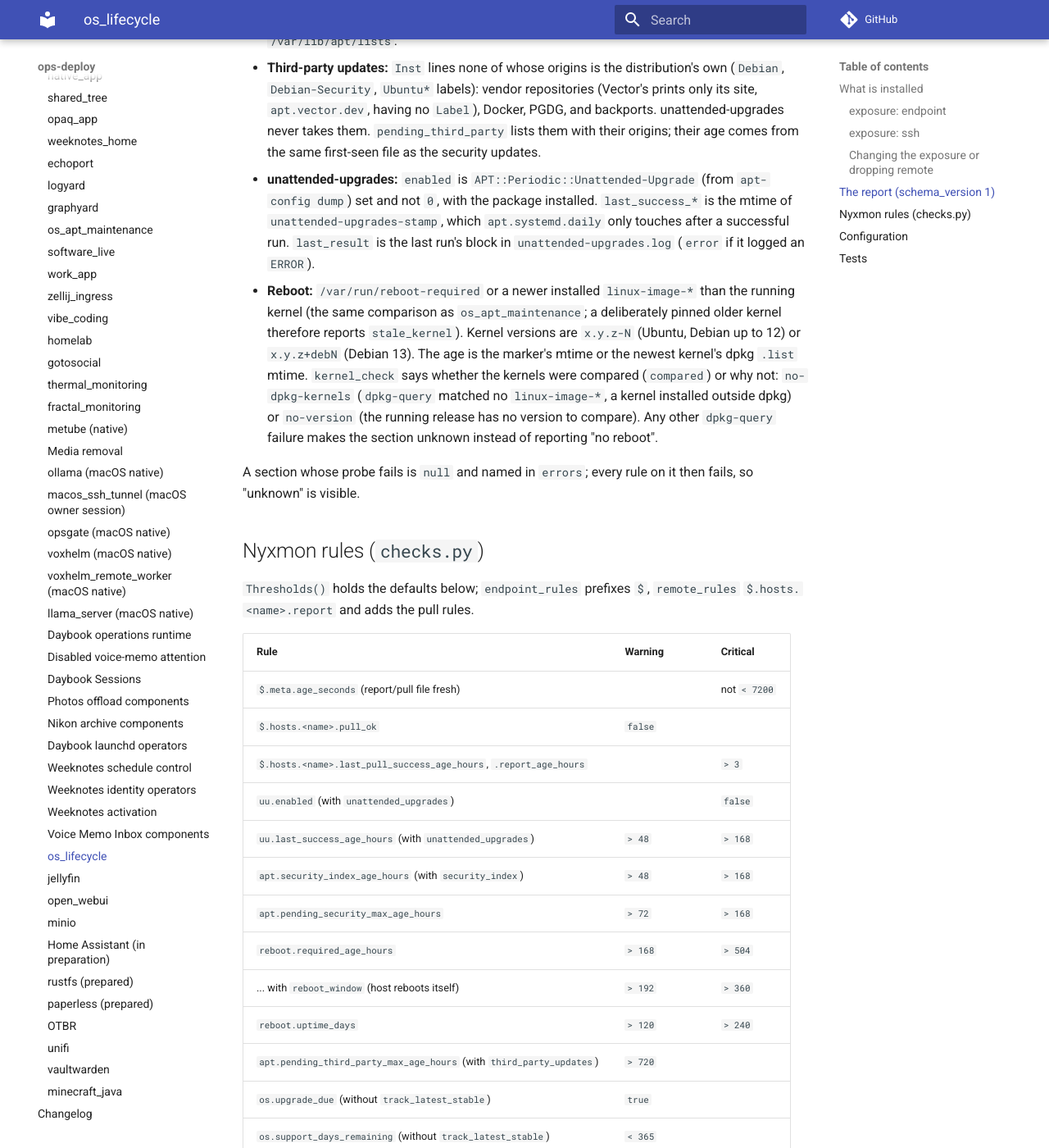
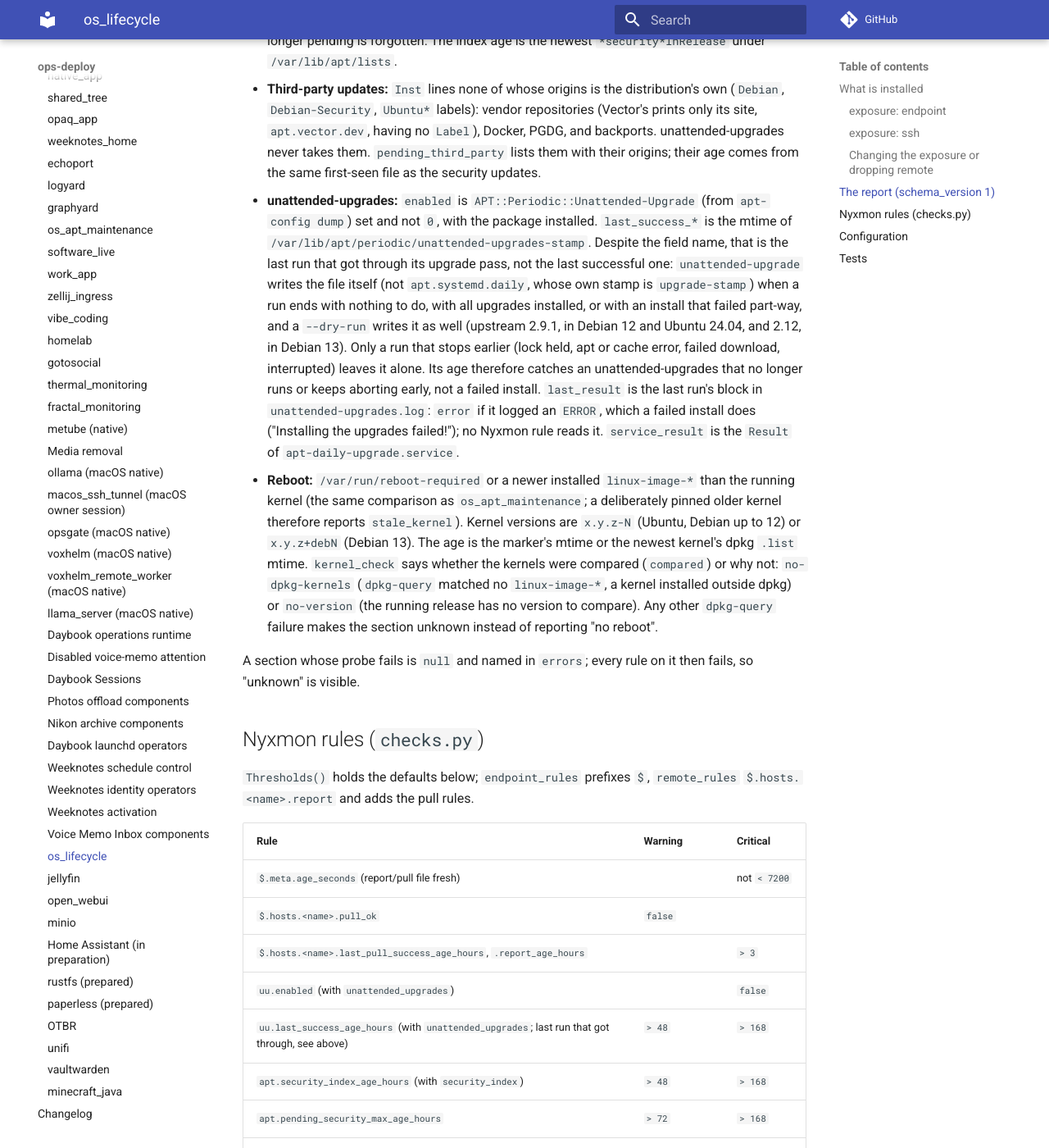
Before and after one commit to ephes/ops-deploy, an MkDocs documentation site: the page built from docs/services/os_lifecycle.md, in a window 1280 px wide and 1400 px high, scrolled down 5186 px. Shown: the whole window at 82% size. Built offline with MkDocs 1.6.1 and Material for MkDocs 9.7.7, drawn with Linux system fonts in a browser that asks for light colours; comment, search, counter and statistics services are not loaded; some of the changed text lies outside the part shown.

Commit message:
os_lifecycle docs: unattended-upgrades-stamp marks the last completed run, not the last success
unattended-upgrade writes the stamp itself (apt.systemd.daily touches
upgrade-stamp), also after a run whose install failed and after a
--dry-run; only an early abort leaves it alone. A failed install shows
as last_result: error, which no Nyxmon rule reads.

```diff
--- a/docs/services/os_lifecycle.md
+++ b/docs/services/os_lifecycle.md
@@ -8,8 +8,8 @@ Ansible role behind it). The report answers:
   life), whether a newer stable release exists and whether an upgrade is due;
 - how many security updates are pending and how old the oldest one is, how
   old the security package index is, which packages are held;
-- whether unattended-upgrades is installed and enabled, and when it last ran
-  successfully;
+- whether unattended-upgrades is installed and enabled, when it last got
+  through a run, and whether that run logged an error;
 - whether a reboot is required (marker file or a newer installed kernel than
   the running one), since when, and the uptime.
 
@@ -239,10 +239,21 @@ host leaves `ssh`.
   the same first-seen file as the security updates.
 - **unattended-upgrades:** `enabled` is `APT::Periodic::Unattended-Upgrade`
   (from `apt-config dump`) set and not `0`, with the package installed.
-  `last_success_*` is the mtime of `unattended-upgrades-stamp`, which
-  `apt.systemd.daily` only touches after a successful run. `last_result` is
-  the last run's block in `unattended-upgrades.log` (`error` if it logged an
-  `ERROR`).
+  `last_success_*` is the mtime of
+  `/var/lib/apt/periodic/unattended-upgrades-stamp`. Despite the field name,
+  that is the last run that got through its upgrade pass, not the last
+  successful one: `unattended-upgrade` writes the file itself (not
+  `apt.systemd.daily`, whose own stamp is `upgrade-stamp`) when a run ends
+  with nothing to do, with all upgrades installed, or with an install that
+  failed part-way, and a `--dry-run` writes it as well (upstream 2.9.1, in
+  Debian 12 and Ubuntu 24.04, and 2.12, in Debian 13). Only a run that stops
+  earlier (lock held, apt or cache error, failed download, interrupted)
+  leaves it alone. Its age therefore catches an unattended-upgrades that no
+  longer runs or keeps aborting early, not a failed install. `last_result` is
+  the last run's block in `unattended-upgrades.log`: `error` if it logged an
+  `ERROR`, which a failed install does ("Installing the upgrades failed!");
+  no Nyxmon rule reads it. `service_result` is the `Result` of
+  `apt-daily-upgrade.service`.
 - **Reboot:** `/var/run/reboot-required` or a newer installed `linux-image-*`
   than the running kernel (the same comparison as `os_apt_maintenance`; a
   deliberately pinned older kernel therefore reports `stale_kernel`). Kernel
@@ -268,7 +279,7 @@ it then fails, so "unknown" is visible.
 | `$.hosts.<name>.pull_ok` | `false` | |
 | `$.hosts.<name>.last_pull_success_age_hours`, `.report_age_hours` | | `> 3` |
 | `uu.enabled` (with `unattended_upgrades`) | | `false` |
-| `uu.last_success_age_hours` (with `unattended_upgrades`) | `> 48` | `> 168` |
+| `uu.last_success_age_hours` (with `unattended_upgrades`; last run that got through, see above) | `> 48` | `> 168` |
 | `apt.security_index_age_hours` (with `security_index`) | `> 48` | `> 168` |
 | `apt.pending_security_max_age_hours` | `> 72` | `> 168` |
 | `reboot.required_age_hours` | `> 168` | `> 504` |
```
Also changed, not shown: docs/changelog.md (+6 -0 lines).
